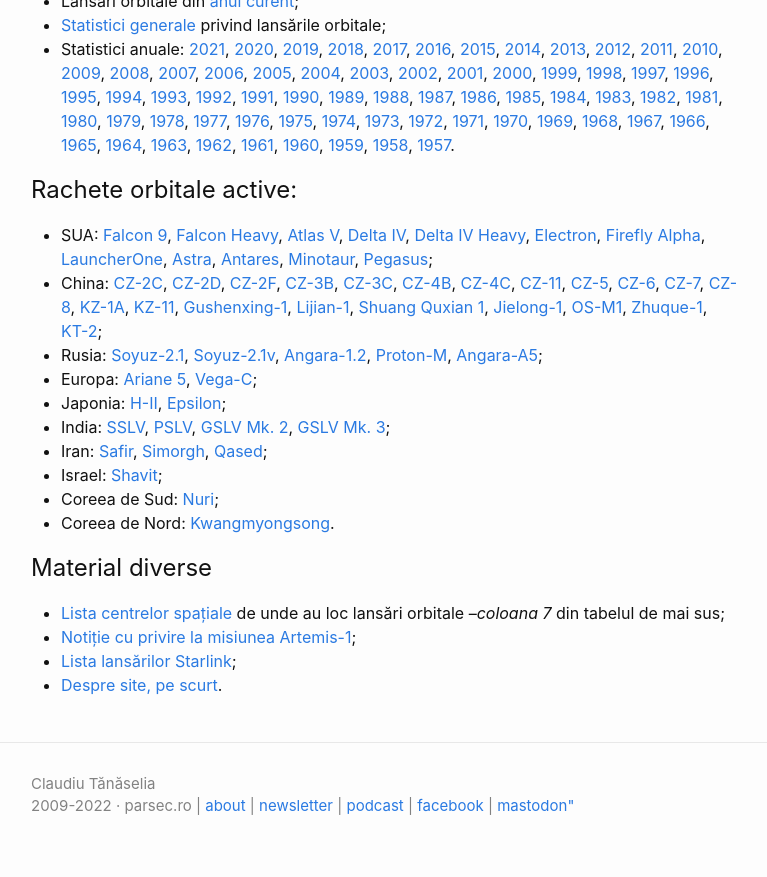
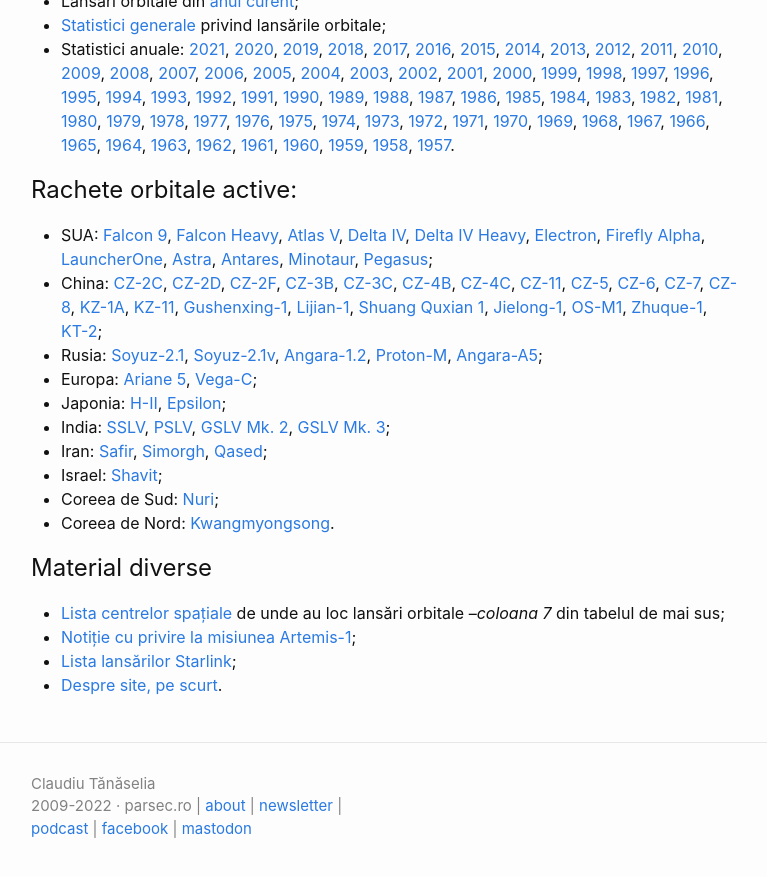
Before and after one commit to ctanas/parsec-jupyter, a Jekyll site: the page built from index.md, in a window 1280 px wide and 900 px high, scrolled down 698 px. Shown: the top 877 px of the window, without its empty margins (255-1022 px from the left). Built offline with Jekyll 4.4.1, drawn with Linux system fonts in a browser that asks for light colours; our own code applies the rules of GitHub Pages for plain Markdown files.

```diff
--- a/_includes/footer.html
+++ b/_includes/footer.html
@@ -11,7 +11,7 @@
           {% if site.author.name -%}
             <li class="p-name">{{ site.author.name | escape }}</li>
           {% endif -%}
-            <li>2009-2022 &middot; parsec.ro | <a href="https://parsec.ro/about.html">about</a> | <a href="https://buletin.parsec.ro">newsletter</a> | <a href="https://anchor.fm/buletin">podcast</a> | <a href="https://www.facebook.com/claudiu.tanaselia">facebook</a> | <a href="https://mastodon.social/@superparsec">mastodon" </li>
+            <li>2009-2022 &middot; parsec.ro | <a href="https://parsec.ro/about.html">about</a> | <a href="https://buletin.parsec.ro">newsletter</a> | <a href="https://anchor.fm/buletin">podcast</a> | <a href="https://www.facebook.com/claudiu.tanaselia">facebook</a> | <a href="https://mastodon.social/@superparsec">mastodon</a></li>
         </ul>
       {%- endif %}
       </div>
```
